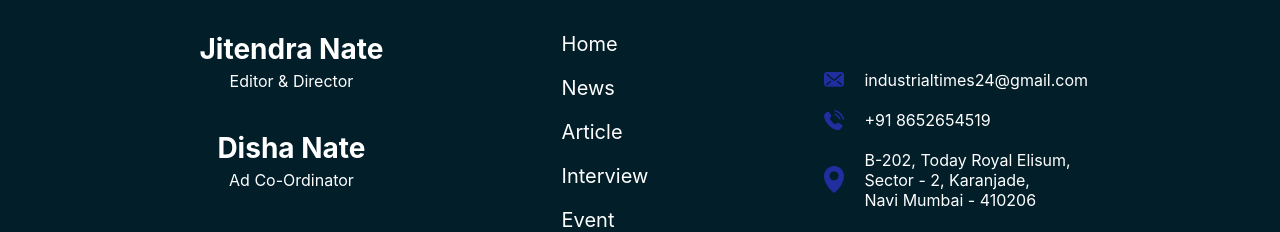
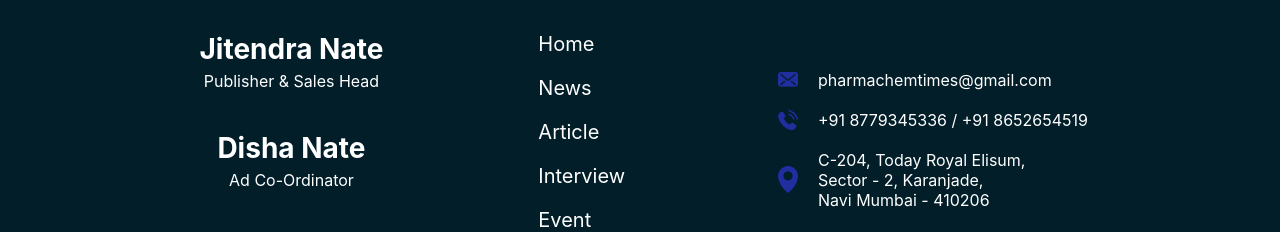
Before and after one commit to Dakshet/DeployPharmaChemTimes, a React (Create React App) app in the folder frontend/: page / in a window 1280 px wide. Shown: the part 1033-1265 px from the top of the page. Built offline with nearby package versions, Linux system fonts and the light colour scheme; no server answers.

Commit message:
Till now we are updates the all link.

```diff
--- a/frontend/src/Components/Footer.js
+++ b/frontend/src/Components/Footer.js
@@ -16,7 +16,7 @@ const Footer = () => {
                     {/* <img className='userIcon' src="https://static.vecteezy.com/system/resources/thumbnails/024/183/525/small/avatar-of-a-man-portrait-of-a-young-guy-illustration-of-male-character-in-modern-color-style-vector.jpg" alt="" /> */}
                     <div className="footerOneInnerDiv">
                         <h1>Jitendra Nate</h1>
-                        <p>Editor & Director</p>
+                        <p>Publisher & Sales Head</p>
                     </div>
                     <div className="footerOneInnerDiv">
                         <h1>Disha Nate</h1>
@@ -39,34 +39,34 @@ const Footer = () => {
                 </div>
                 <div className="footerOneInnerx">
                     <ul>
-                        <li><img src={mail_icon} alt="" />industrialtimes24@gmail.com </li>
-                        <li><img src={phone_icon} alt="" />+91 8652654519</li>
-                        <li><img src={location_icon} alt="" />B-202, Today Royal Elisum,<br /> Sector - 2, Karanjade, <br /> Navi Mumbai - 410206</li>
+                        <li><img src={mail_icon} alt="" />pharmachemtimes@gmail.com</li>
+                        <li><img src={phone_icon} alt="" />+91 8779345336 / +91 8652654519</li>
+                        <li><img src={location_icon} alt="" />C-204, Today Royal Elisum,<br /> Sector - 2, Karanjade, <br /> Navi Mumbai - 410206</li>
                         <li className='footerSocialIcon'>
                             <a
-                                href="https://wa.me/+918652654519?text=Hello%20Industrial%20Times!"
+                                href="https://wa.me/+918779345336?text=Hello%20PharmaChem%20Times!"
                                 target="_blank"
                                 rel="noopener noreferrer"
                             >
                                 <i className="ri-whatsapp-line"></i>
                             </a>
                             <a
-                                href="mailto:industrialtimes24@gmail.com"
+                                href="mailto:pharmachemtimes@gmail.com"
                                 target="_blank"
                                 rel="noopener noreferrer"
                             >
                                 <i className="ri-mail-line"></i>
                             </a>
-                            <a href="https://youtube.com/@industrialtimes24?si=n67pYl2TJSSpb0bD" target="_blank" rel="noopener noreferrer">
+                            <a href="https://www.youtube.com/@PharmachemTimes" target="_blank" rel="noopener noreferrer">
                                 <i className="ri-youtube-line"></i>
                             </a>
                             <a href="https://www.linkedin.com/in/industrial-times-7ab62431a?utm_source=share&utm_campaign=share_via&utm_content=profile&utm_medium=android_app" target="_blank" rel="noopener noreferrer">
                                 <i className="ri-linkedin-box-line"></i>
                             </a>
-                            <a href="https://www.facebook.com/61570010956901/posts/122105459990667031" target="_blank" rel="noopener noreferrer">
+                            <a href="https://www.facebook.com/profile.php?id=61555495514208" target="_blank" rel="noopener noreferrer">
                                 <i className="ri-facebook-box-line"></i>
                             </a>
-                            <a href="https://www.instagram.com/" target="_blank" rel="noopener noreferrer">
+                            <a href="https://www.instagram.com" target="_blank" rel="noopener noreferrer">
                                 <i className="ri-instagram-line"></i>
                             </a>
                         </li>
--- a/frontend/src/Components/Logo.js
+++ b/frontend/src/Components/Logo.js
@@ -13,7 +13,7 @@ const Logo = () => {
             </div>
             <div className="socialMediaIcon">
                 <a
-                    href="https://wa.me/+918652654519?text=Hello%20Industrial%20Times!"
+                    href="https://wa.me/+918779345336?text=Hello%20PharmaChem%20Times!"
                     target="_blank"
                     rel="noopener noreferrer"
                 >
@@ -21,19 +21,19 @@ const Logo = () => {
                 </a>
 
                 <a
-                    href="mailto:industrialtimes24@gmail.com"
+                    href="mailto:pharmachemtimes@gmail.com"
                     target="_blank"
                     rel="noopener noreferrer"
                 >
                     <i className="ri-mail-line"></i>
                 </a>
-                <a href="https://youtube.com/@industrialtimes24?si=n67pYl2TJSSpb0bD" target="_blank" rel="noopener noreferrer">
+                <a href="https://www.youtube.com/@PharmachemTimes" target="_blank" rel="noopener noreferrer">
                     <i className="ri-youtube-line"></i>
                 </a>
                 <a href="https://www.linkedin.com/in/industrial-times-7ab62431a?utm_source=share&utm_campaign=share_via&utm_content=profile&utm_medium=android_app" target="_blank" rel="noopener noreferrer">
                     <i className="ri-linkedin-box-line"></i>
                 </a>
-                <a href="https://www.facebook.com/61570010956901/posts/122105459990667031" target="_blank" rel="noopener noreferrer">
+                <a href="https://www.facebook.com/profile.php?id=61555495514208" target="_blank" rel="noopener noreferrer">
                     <i className="ri-facebook-box-line"></i>
                 </a>
                 <a href="https://www.instagram.com/" target="_blank" rel="noopener noreferrer">
--- a/frontend/src/Components/Navbar.js
+++ b/frontend/src/Components/Navbar.js
@@ -127,26 +127,26 @@ const Navbar = ({ setShowAddMenu, showProfile, setShowProfile, showSearch, setSh
                         <li>
                             <div className="socialMediaIconx hideField">
                                 <a
-                                    href="https://wa.me/+918652654519?text=Hello%20Industrial%20Times!"
+                                    href="https://wa.me/+918779345336?text=Hello%20PharmaChem%20Times!"
                                     target="_blank"
                                     rel="noopener noreferrer"
                                 >
                                     <i className="ri-whatsapp-line"></i>
                                 </a>
                                 <a
-                                    href="mailto:industrialtimes24@gmail.com"
+                                    href="mailto:pharmachemtimes@gmail.com"
                                     target="_blank"
                                     rel="noopener noreferrer"
                                 >
                                     <i className="ri-mail-line"></i>
                                 </a>
-                                <a href="https://youtube.com/@industrialtimes24?si=n67pYl2TJSSpb0bD" target="_blank" rel="noopener noreferrer">
+                                <a href="https://www.youtube.com/@PharmachemTimes" target="_blank" rel="noopener noreferrer">
                                     <i className="ri-youtube-line"></i>
                                 </a>
                                 <a href="https://www.linkedin.com/in/industrial-times-7ab62431a?utm_source=share&utm_campaign=share_via&utm_content=profile&utm_medium=android_app" target="_blank" rel="noopener noreferrer">
                                     <i className="ri-linkedin-box-line"></i>
                                 </a>
-                                <a href="https://www.facebook.com/profile.php?id=61571226682075" target="_blank" rel="noopener noreferrer">
+                                <a href="https://www.facebook.com/profile.php?id=61555495514208" target="_blank" rel="noopener noreferrer">
                                     <i className="ri-facebook-box-line"></i>
                                 </a>
                                 <a href="https://www.instagram.com/" target="_blank" rel="noopener noreferrer">
```
